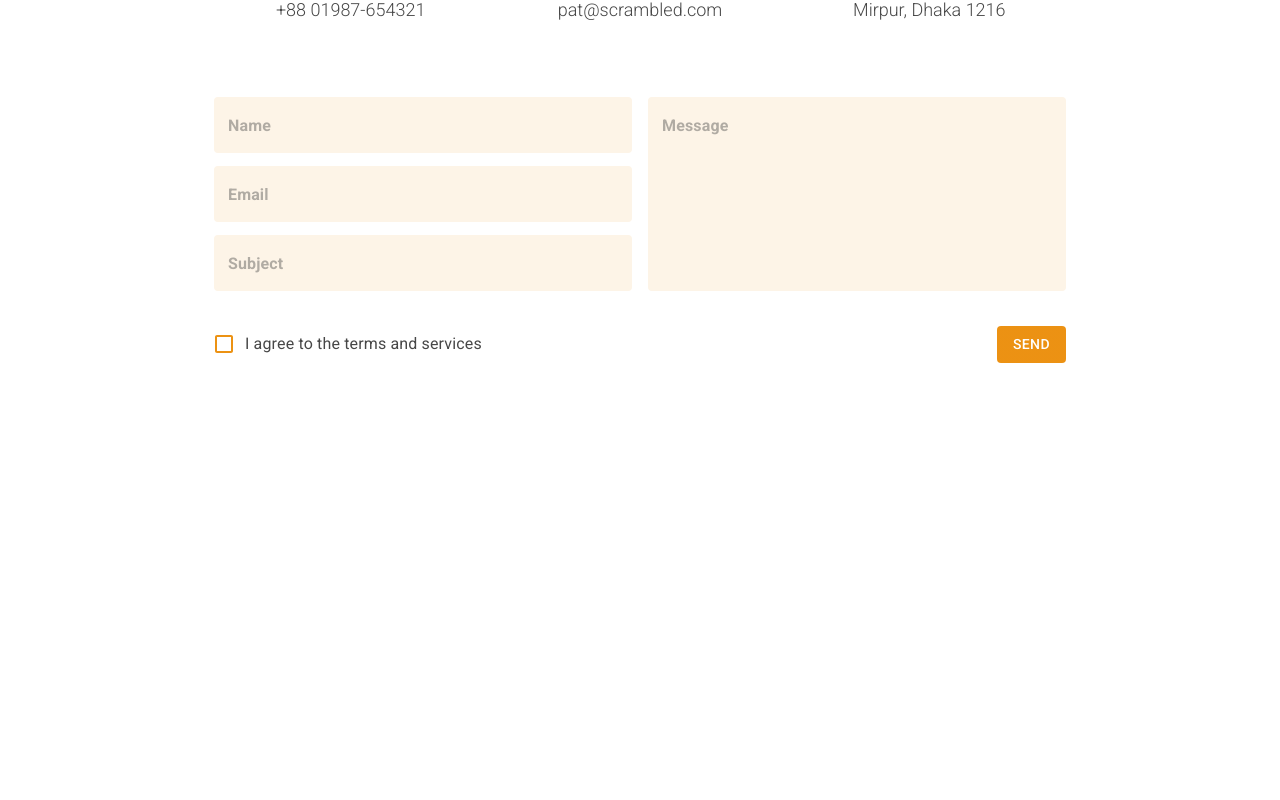
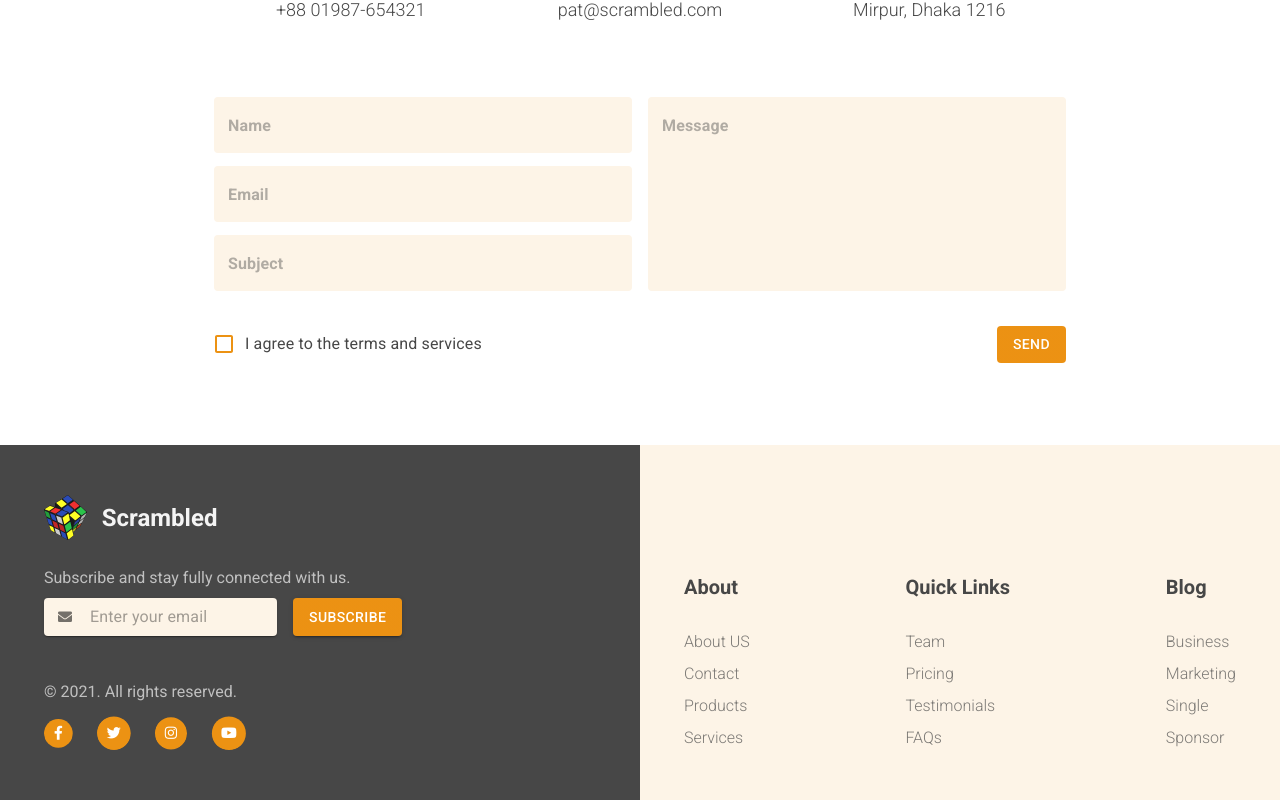
Before and after one commit to TasnimulHasan007/scrambled-cube-shop-client, a React (Create React App) app: page / in a window 1280 px wide. Shown: the part 2054-2854 px from the top of the page. Before the commit the page ends 2499 px from the top, so only its background shows below. Built offline with nearby package versions, Linux system fonts and the light colour scheme; no server answers; what material-ui-confirm would draw is missing.

Commit message:
footer added

```diff
--- a/src/Pages/Account/Account.jsx
+++ b/src/Pages/Account/Account.jsx
@@ -10,6 +10,7 @@ import {
 import Login from '../../components/Login/Login'
 import PageBanner from '../../components/PageBanner/PageBanner'
 import Register from '../../components/Register/Register'
+import Footer from '../../Shared/Footer/Footer'
 import Header from '../../Shared/Header/Header'
 import './Account.css'
 
@@ -44,6 +45,7 @@ const Account = () => {
           </Switch>
         </div>
       </Container>
+      <Footer />
     </div>
   )
 }
--- a/src/Pages/Home/Home.jsx
+++ b/src/Pages/Home/Home.jsx
@@ -2,6 +2,7 @@ import Contact from '../../components/Contact/Contact'
 import Featured from '../../components/Featured/Featured'
 import MainBanner from '../../components/MainBanner/MainBanner'
 import Reviews from '../../components/Reviews/Reviews'
+import Footer from '../../Shared/Footer/Footer'
 import Header from '../../Shared/Header/Header'
 
 const Home = () => {
@@ -12,6 +13,7 @@ const Home = () => {
       <Featured />
       <Reviews />
       <Contact />
+      <Footer />
     </>
   )
 }
--- a/src/Pages/Products/Products.jsx
+++ b/src/Pages/Products/Products.jsx
@@ -9,6 +9,7 @@ import {
 import { useEffect, useState } from 'react'
 import PageBanner from '../../components/PageBanner/PageBanner'
 import Product from '../../components/Product/Product'
+import Footer from '../../Shared/Footer/Footer'
 import Header from '../../Shared/Header/Header'
 
 const Products = () => {
@@ -89,6 +90,7 @@ const Products = () => {
           />
         )}
       </Container>
+      <Footer />
     </>
   )
 }
--- a/src/Pages/Purchase/Purchase.jsx
+++ b/src/Pages/Purchase/Purchase.jsx
@@ -10,6 +10,7 @@ import { useEffect, useState } from 'react'
 import { useParams } from 'react-router'
 import Header from '../../Shared/Header/Header'
 import OrderModal from '../../components/OrderModal/OrderModal'
+import Footer from '../../Shared/Footer/Footer'
 
 const Purchase = () => {
   const { productId } = useParams()
@@ -35,8 +36,8 @@ const Purchase = () => {
         quantity={quantity}
       />
       <Header />
-      <Container maxWidth="xl" sx={{ py: 4 }}>
-        <Grid container spacing={3} sx={{ alignItems: 'center' }}>
+      <Container maxWidth="xl" sx={{ py: 6 }}>
+        <Grid container spacing={4} sx={{ alignItems: 'center' }}>
           {product.name ? (
             <>
               <Grid item xs={12} md={6}>
@@ -109,6 +110,7 @@ const Purchase = () => {
           )}
         </Grid>
       </Container>
+      <Footer />
     </>
   )
 }
--- /dev/null
+++ b/src/Shared/Footer/Footer.css
@@ -0,0 +1,52 @@
+/* newsletter */
+
+.footer .newsletter {
+  background: var(--text-dark);
+  color: #f4f4f4;
+  padding-block: 50px;
+}
+
+.footer .newsletter .logo img {
+  height: 45px;
+  margin-right: 15px;
+}
+
+.footer .newsletter .logo {
+  display: flex;
+  align-items: center;
+  font-size: 1.5rem;
+  font-weight: bold;
+  margin-bottom: 30px;
+}
+
+.footer .newsletter p {
+  opacity: 0.7;
+}
+
+.footer .newsletter i {
+  display: inline-block;
+  font-size: 14px;
+}
+
+/* links */
+.footer .links {
+  padding-block: 50px;
+  background: var(--bg-light);
+}
+
+.footer .links h4 {
+  font-weight: bold;
+  margin-bottom: 25px;
+  font-size: 20px;
+}
+
+.footer .links a {
+  opacity: 0.7;
+  font-weight: 300;
+  line-height: 24px;
+  transition: 0.3s ease;
+}
+
+.footer .links a:hover {
+  opacity: 1;
+}
--- /dev/null
+++ b/src/Shared/Footer/Footer.jsx
@@ -0,0 +1,128 @@
+import {
+  Container,
+  Grid,
+  Paper,
+  IconButton,
+  InputBase,
+  Stack,
+  Button,
+} from '@mui/material'
+import { Link } from 'react-router-dom'
+import logo from '../../images/logo.svg'
+import './Footer.css'
+
+const icon = {
+  color: '#fff',
+  background: 'var(--clr-primary)',
+  clipPath: 'circle()',
+  p: '10px',
+  '&:hover': {
+    background: 'var(--bg-light)',
+    color: 'var(--text-dark)',
+  },
+}
+
+const Footer = () => {
+  return (
+    <footer className="footer">
+      <Grid container>
+        <Grid item xs={12} sm={6} className="newsletter">
+          <Container maxWidth="sm">
+            <div className="logo">
+              <img src={logo} alt="" />
+              Scrambled
+            </div>
+            <p>Subscribe and stay fully connected with us.</p>
+            <Stack
+              spacing={2}
+              direction="row"
+              sx={{
+                mt: 1.5,
+                mb: 6,
+              }}
+            >
+              <Paper
+                component="form"
+                sx={{
+                  p: '2px 4px',
+                  display: 'flex',
+                  alignItems: 'center',
+                  maxWidth: 400,
+                  background: 'var(--bg-light)',
+                }}
+              >
+                <IconButton sx={{ p: '10px' }} aria-label="menu">
+                  <i className="fas fa-envelope"></i>
+                </IconButton>
+                <InputBase
+                  sx={{ ml: 1, flex: 1 }}
+                  placeholder="Enter your email"
+                />
+              </Paper>
+              <Button
+                variant="contained"
+                sx={{
+                  color: '#fff',
+                  background:
+                    'linear-gradient(to right, var(--clr-primary), var(--clr-primary))',
+                }}
+              >
+                Subscribe
+              </Button>
+            </Stack>
+            <p>&copy; 2021. All rights reserved.</p>
+            <Stack direction="row" spacing={3} sx={{ mt: 2 }}>
+              <IconButton sx={icon}>
+                <i className="fab fa-facebook-f"></i>
+              </IconButton>
+              <IconButton aria-label="twitter" sx={icon}>
+                <i className="fab fa-twitter"></i>
+              </IconButton>
+              <IconButton aria-label="instagram" sx={icon}>
+                <i className="fab fa-instagram"></i>
+              </IconButton>
+              <IconButton aria-label="youtube" sx={icon}>
+                <i className="fab fa-youtube"></i>
+              </IconButton>
+            </Stack>
+          </Container>
+        </Grid>
+        <Grid item xs={12} sm={6} className="links">
+          <Container
+            maxWidth="sm"
+            sx={{
+              height: '100%',
+              display: 'flex',
+              alignItems: 'flex-end',
+              justifyContent: 'space-between',
+            }}
+          >
+            <Stack spacing={1}>
+              <h4>About</h4>
+              <Link to="/">About US</Link>
+              <Link to="/">Contact</Link>
+              <Link to="/products">Products</Link>
+              <Link to="/">Services</Link>
+            </Stack>
+            <Stack spacing={1}>
+              <h4>Quick Links</h4>
+              <Link to="/">Team</Link>
+              <Link to="/">Pricing</Link>
+              <Link to="/">Testimonials</Link>
+              <Link to="/">FAQs</Link>
+            </Stack>
+            <Stack spacing={1}>
+              <h4>Blog</h4>
+              <Link to="/">Business</Link>
+              <Link to="/">Marketing</Link>
+              <Link to="/">Single</Link>
+              <Link to="/">Sponsor</Link>
+            </Stack>
+          </Container>
+        </Grid>
+      </Grid>
+    </footer>
+  )
+}
+
+export default Footer
--- a/src/index.css
+++ b/src/index.css
@@ -8,6 +8,23 @@
   --bg-light: hsl(35, 85%, 95%);
   --text-dark: #474747;
 }
+
+/* scrollbar */
+::-webkit-scrollbar {
+  width: 10px;
+  height: 10px;
+}
+
+::-webkit-scrollbar-thumb {
+  background: var(--clr-primary);
+  background-clip: padding-box;
+}
+
+::-webkit-scrollbar-track {
+  background: hsl(35, 85%, 85%);
+  background-clip: padding-box;
+}
+
 /* resets */
 * {
   margin: 0;
```
